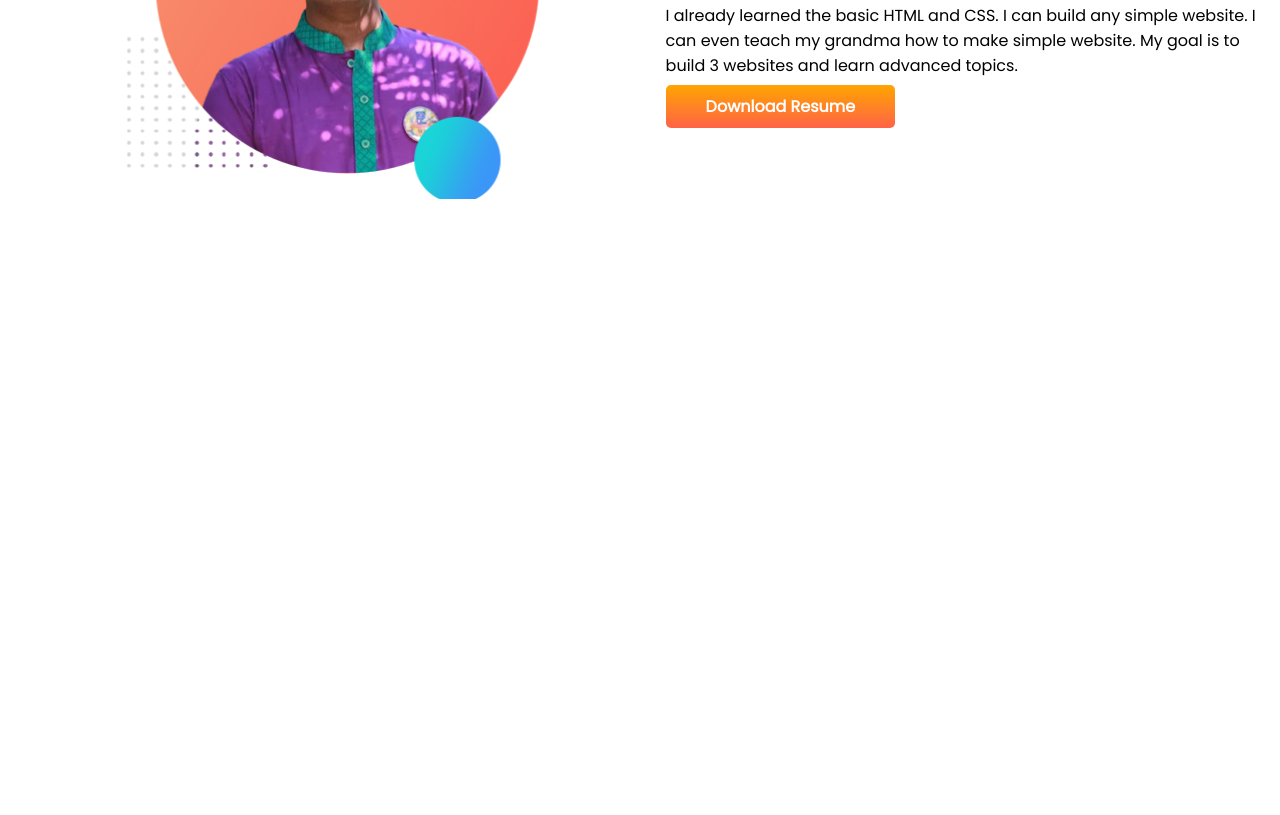
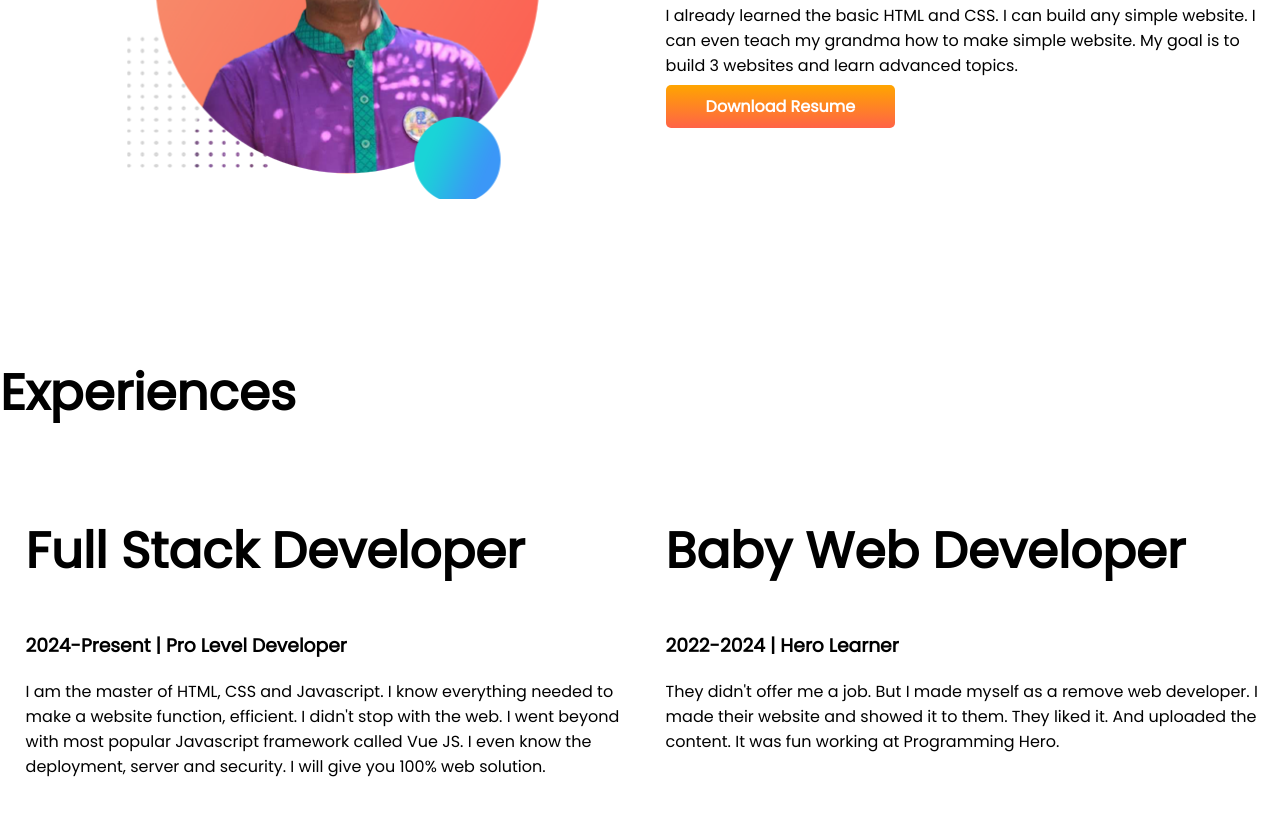
Before and after one commit to smoshaid/developerportfolio, a plain HTML site: page index.html in a window 1280 px wide. Shown: the part 857-1672 px from the top of the page. Before the commit the page ends 1213 px from the top, so only its background shows below. Drawn offline with Linux system fonts and the light colour scheme.

Commit message:
experience section added

```diff
--- a/index.html
+++ b/index.html
@@ -13,7 +13,7 @@
 </head>
 
 <body>
-    <section class="top-banner">
+    <section class="top-banner flexible-container">
         <div class="half-width">
             <h1>Welcome To <br><span style="color: #ffa500;">SMOSHAID</span><br>World!</h1>
             <h3>Build Climber and Train Stopper</h3>
@@ -24,10 +24,10 @@
             <a class="link-button" href="https://facebook.com/smoshaid" target="blank">HIRE ME</a>
         </div>
         <div class="half-width">
-            <img src="/images/Boy with new bg.png" alt=""></img>
+            <img src="/images/Boy with new bg.png" alt="">
         </div>
     </section>
-    <section class="dream big">
+    <section class="dream big flexible-container">
         <div class="half-width">
             <img src="images/Boy with new bg.png" alt="">
         </div>
@@ -39,6 +39,24 @@
                 <a class="link-button" href="https://facebook.com/smoshaid" target="blank">Download Resume</a>
         </div>
     </section>
+    <section class="experience-area">
+        <h1>Experiences</h1>
+        <div class="flexible-container">
+            <div class="half-width">
+                <h1>Full Stack Developer</h1>
+                <h3>2024-Present | Pro Level Developer</h3>
+                <p>I am the master of HTML, CSS and Javascript. I know everything needed to make a website function,
+                    efficient. I didn't stop with the web. I went beyond with most popular Javascript framework called Vue
+                    JS. I even know the deployment, server and security. I will give you 100% web solution.</p>
+            </div>
+            <div class="half-width">
+                <h1>Baby Web Developer</h1>
+                <h3>2022-2024 | Hero Learner</h3>
+                <p>They didn't offer me a job. But I made myself as a remove web developer. I made their website and showed
+                    it to them. They liked it. And uploaded the content. It was fun working at Programming Hero.</p>
+            </div>
+        </div>
+    </section>
 </body>
 
 </html>
--- a/style.css
+++ b/style.css
@@ -5,7 +5,7 @@ body {
 h1 {
     font-size: 50px;
 }
-section {
+.flexible-container {
     display: flex;
     margin-bottom: 150px;
 }
```
